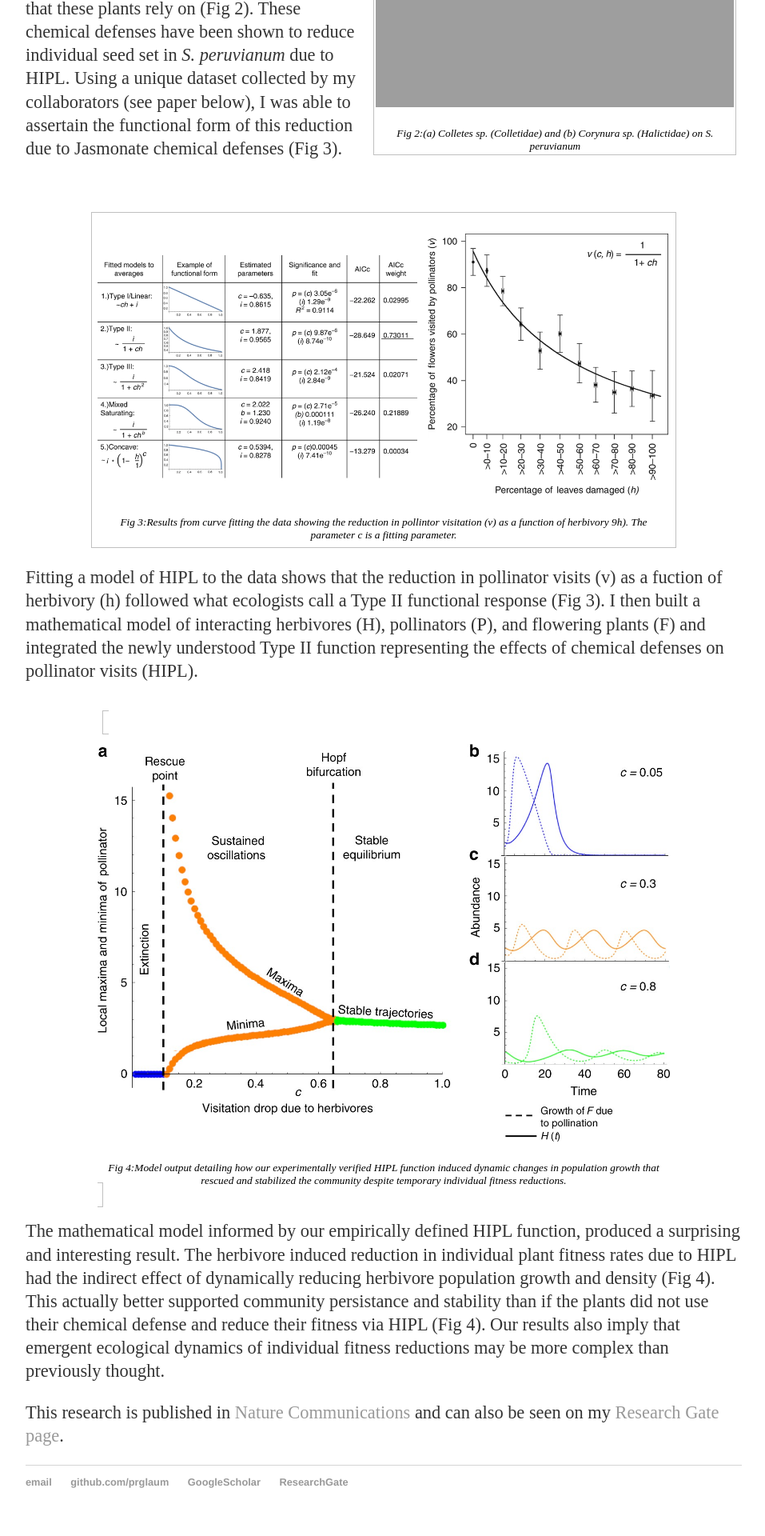
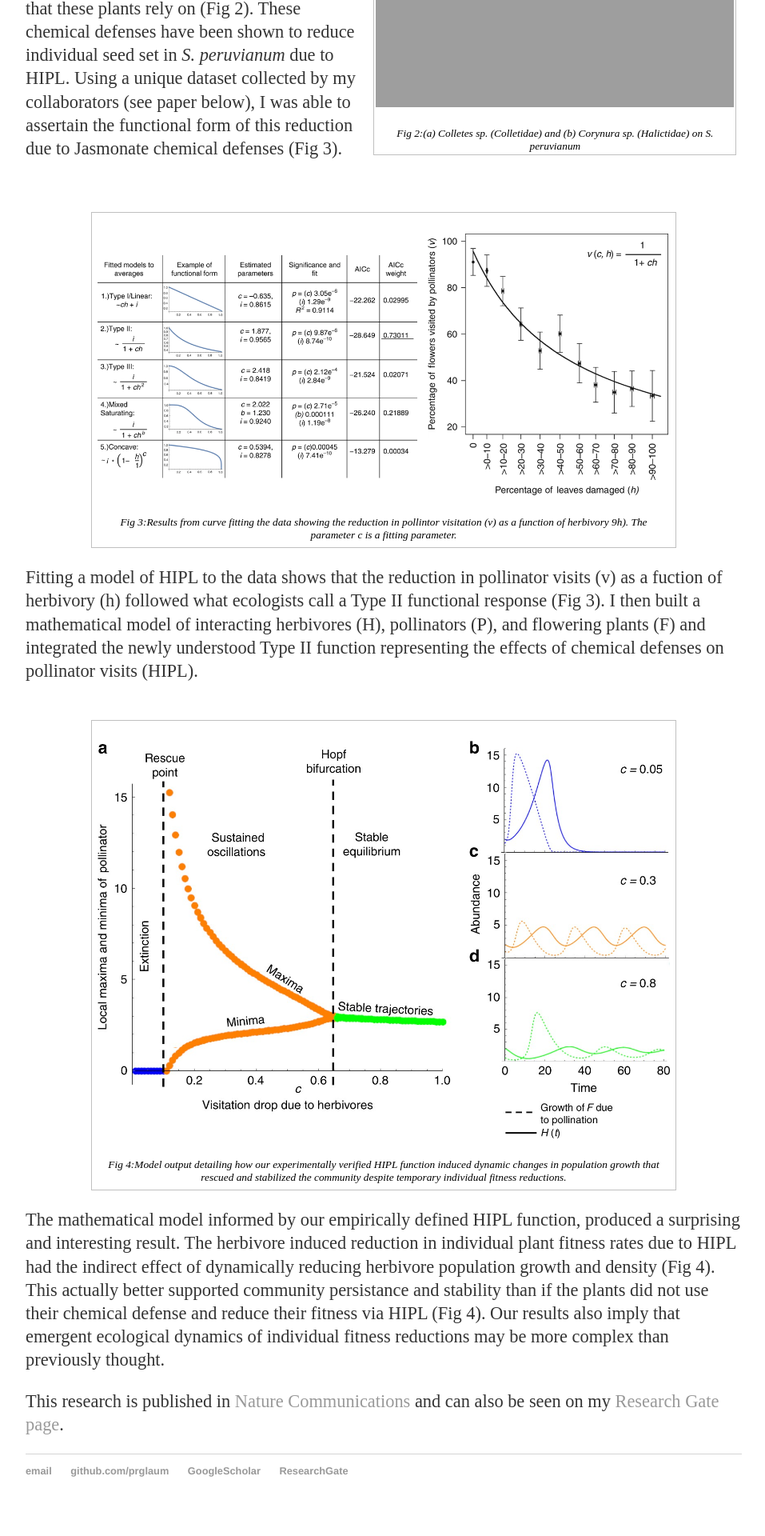
Before and after one commit to prglaum/prglaum.github.io, a Jekyll site: the page built from research/chemoeco/index.html, in a window 1280 px wide. Shown: the part 1196-3116 px from the top of the page at 80% size, without its empty margins (160-1117 px from the left). Built offline with Jekyll 4.4.1, drawn with Linux system fonts in a browser that asks for light colours.

Commit message:
Update index.html

```diff
--- a/research/chemoeco/index.html
+++ b/research/chemoeco/index.html
@@ -96,12 +96,11 @@ title: Chemical Ecology
 </p>
 <br>
 
-<div class="div80">
-<figure40 >
+<figure40 class="div80">
 	<p><img class=scaled src="{{site.url}}/docs/assets/images/HIPLresult.jpg" alt="modelResults">
 	<figcaption>Fig 4:Model output detailing how our experimentally verified HIPL function induced dynamic changes in population growth that rescued and stabilized the community despite temporary individual fitness reductions.</figcaption>
 </figure40>
-</div>
+
 <p>The mathematical model informed by our empirically defined HIPL function, produced a surprising and interesting result. The herbivore induced reduction in individual plant fitness rates
 	due to HIPL had the indirect effect of dynamically reducing herbivore population growth and density (Fig 4). This actually better supported community persistance and stability than if
 	the plants did not use their chemical defense and reduce their fitness via HIPL (Fig 4). Our results also imply that emergent ecological dynamics of individual fitness
```
